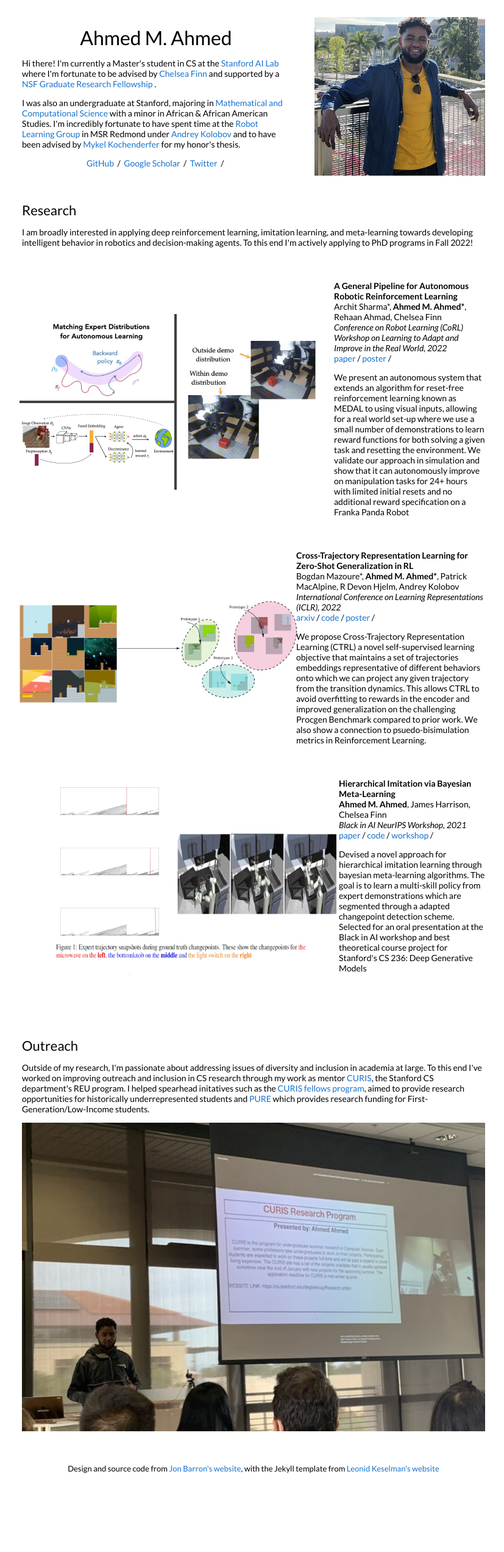
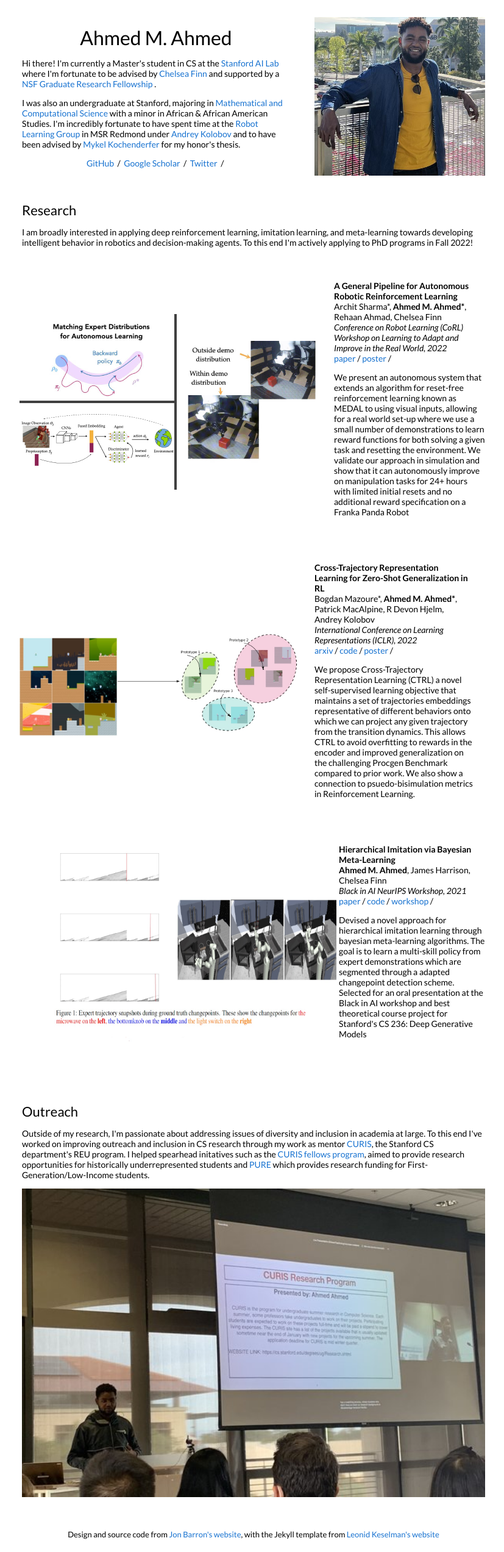
Before and after one commit to ahmeda14960/ahmeda14960.github.io, a Jekyll site: the page index.html, which Jekyll copies as it is, in a window 1280 px wide. Shown: the whole page at 61% size, without its empty margins (224-1051 px from the left). Built offline with Jekyll 4.4.1, drawn with Linux system fonts in a browser that asks for light colours; before the commit the page ends 2437 px from its top, so only the background shows below that.

Commit message:
mess with margins again

```diff
--- a/index.html
+++ b/index.html
@@ -95,7 +95,7 @@
             <td style="padding:2%;width:25%;vertical-align:middle;min-width:120px">
               <img src="/images/ctrl_2022.jpg" alt="project image" width="460" height="171"/>
             </td>
-            <td style="padding:2.5%;width:75%;padding-left: 10px;vertical-align:middle">
+            <td style="padding:5%;width:75%;vertical-align:middle">
               <h3>Cross-Trajectory Representation Learning for Zero-Shot Generalization in RL</h3>
               <br>
               Bogdan Mazoure*, <strong>Ahmed M. Ahmed*</strong>, Patrick MacAlpine, R Devon Hjelm, Andrey Kolobov
```
